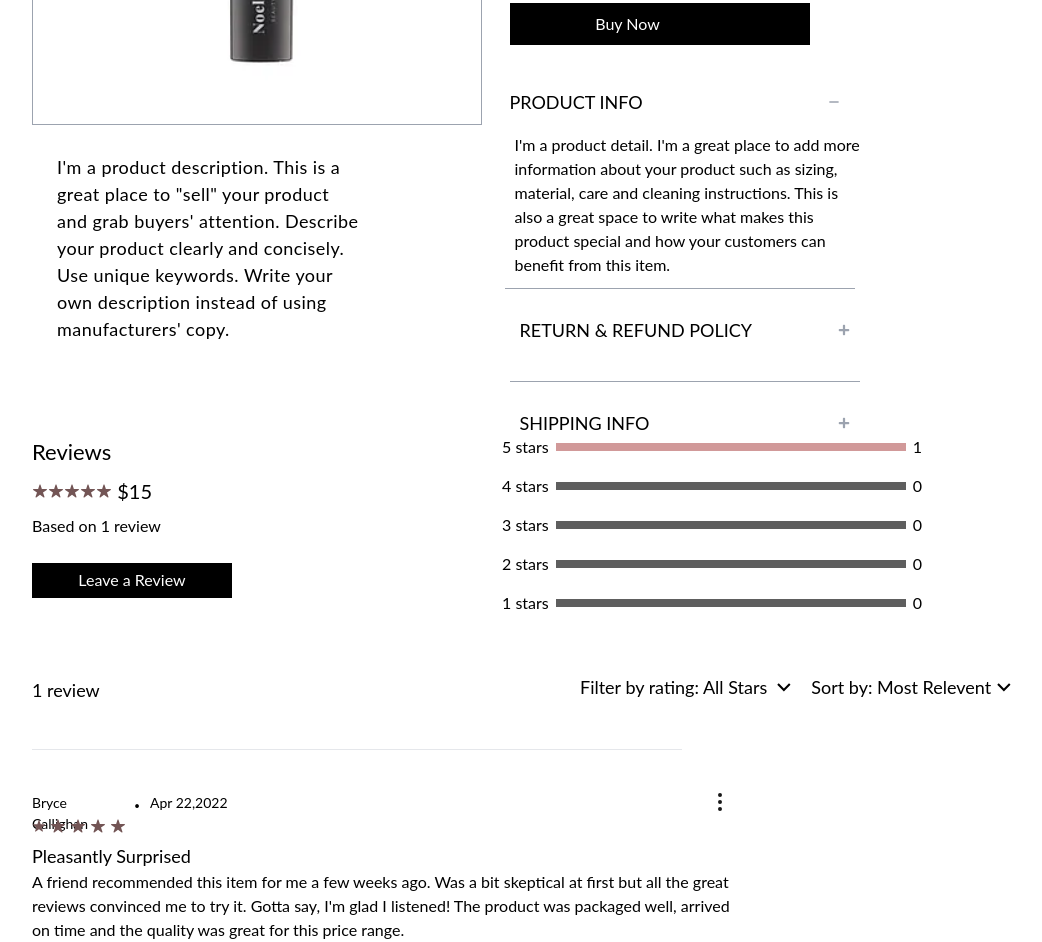
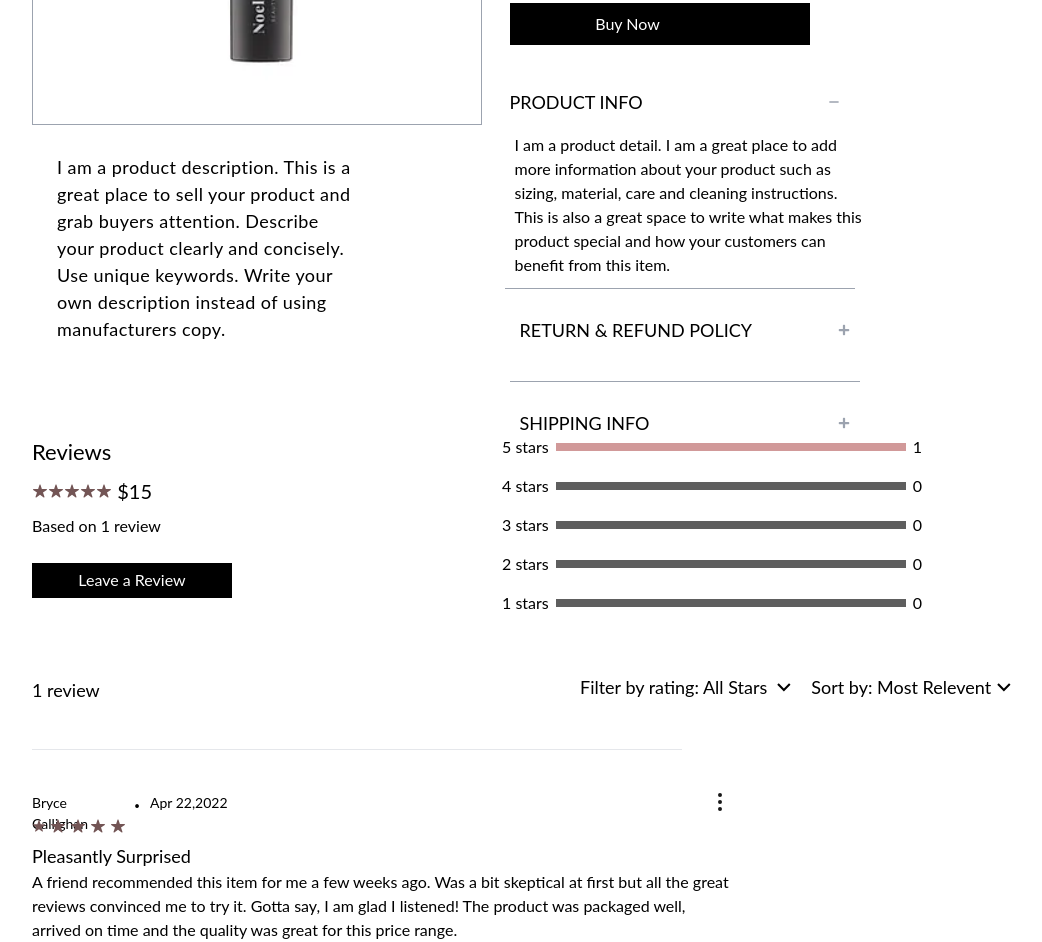
Before and after one commit to Repo-Rani/miletone3-ecommerce-website, a Next.js app: page /cardslider/1 in a window 1280 px wide. Shown: the part 580-1522 px from the top of the page, without its empty margins (163-1205 px from the left). Built offline with nearby package versions, Linux system fonts and the light colour scheme; a web font is replaced by a local one.

Commit message:
ecommerce website

```diff
--- a/src/app/cardslider/[id]/page.tsx
+++ b/src/app/cardslider/[id]/page.tsx
@@ -106,10 +106,10 @@ const CardSliderDetails: React.FC<Props> = ({ params }) => {
               />
 
               <p className="w-[250px] xsm:w-[350px] h-[120px] font-lato text-[16px] lg:text-[18px]  text-black tracking-wide px-6 relative md:top-[30px] md:flex hidden">
-                I'm a product description. This is a great place to "sell"
-                your product and grab buyers' attention. Describe your product
+                I am a product description. This is a great place to sell
+                your product and grab buyers attention. Describe your product
                 clearly and concisely. Use unique keywords. Write your own
-                description instead of using manufacturers' copy.
+                description instead of using manufacturers copy.
               </p>
             </div>
 
@@ -181,7 +181,7 @@ const CardSliderDetails: React.FC<Props> = ({ params }) => {
                   <FaMinus className="text-[12px] font-lato text-gray-400 " />
                 </div>
                 <p className="w-[250px] xsm:w-[350px] h-[100px] font-lato text-[16px] text-black relative top-[145px] xsm:left-[35px] sm:left-0 left-[-20px]">
-                  I'm a product detail. I'm a great place to add more
+                  I am a product detail. I am a great place to add more
                   information about your product such as sizing, material,
                   care and cleaning instructions. This is also a great space
                   to write what makes this product special and how your
@@ -347,7 +347,7 @@ const CardSliderDetails: React.FC<Props> = ({ params }) => {
             <p className="w-[250px] sm:w-[350px] md:w-[700px] h-[40px]text-[14px] font-lato text-[#000000] relative top-[15px] ">
               A friend recommended this item for me a few weeks ago. Was a bit
               skeptical at first but all the great reviews convinced me to try
-              it. Gotta say, I'm glad I listened! The product was packaged
+              it. Gotta say, I am glad I listened! The product was packaged
               well, arrived on time and the quality was great for this price
               range.{" "}
             </p>
```
